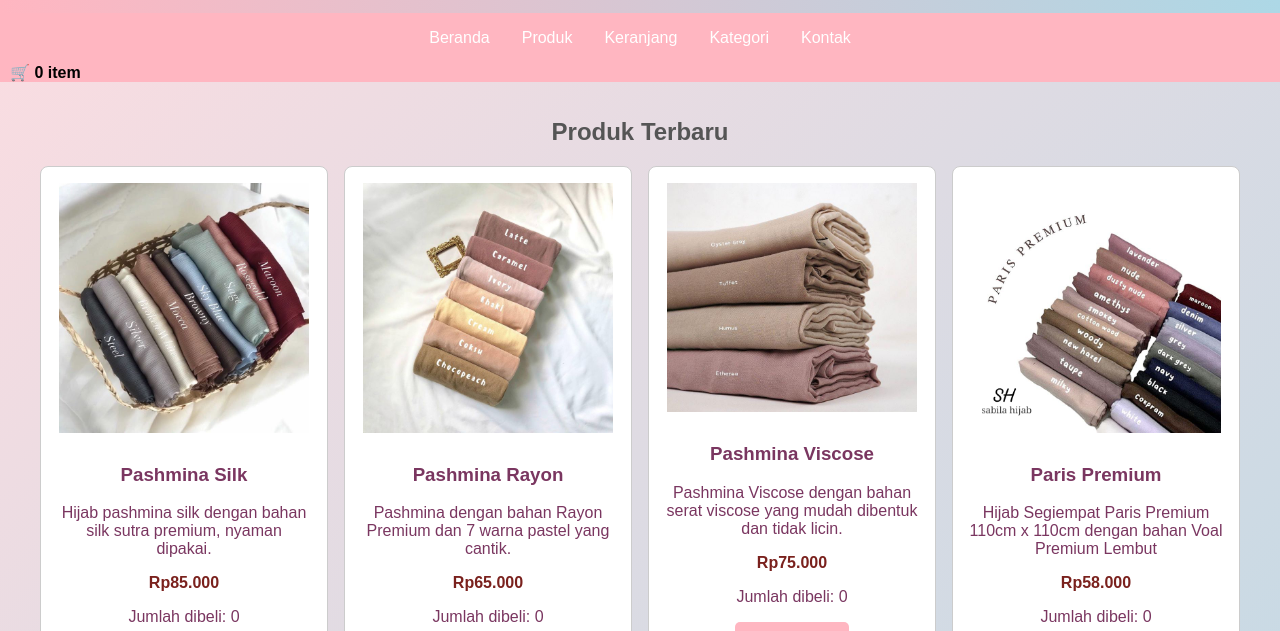
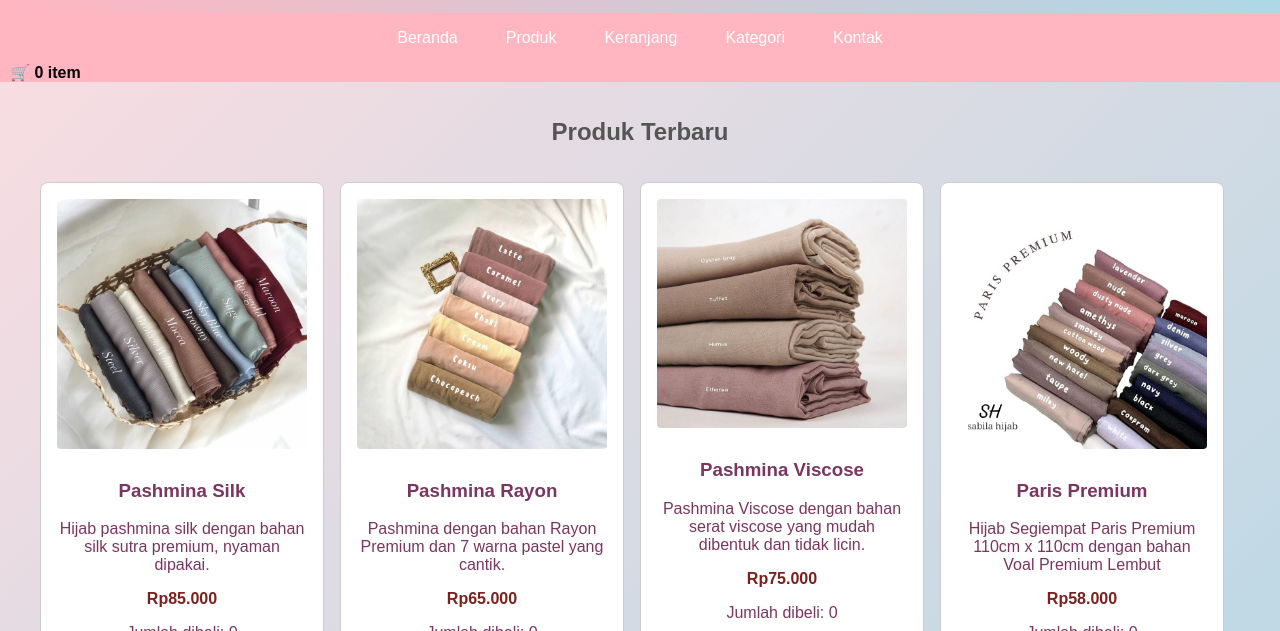
Before and after one commit to sabil4/e-commerce-project-Annisa-Aulia-Sabila-ABI2, a plain HTML site: page index.html in a window 1280 px wide. Shown: the part 169-800 px from the top of the page. Drawn offline with Linux system fonts and the light colour scheme.

Commit message:
Update style.css

```diff
--- a/style.css
+++ b/style.css
@@ -39,18 +39,23 @@ header {
 
 nav {
   background-color: #ffb6c1;
+  overflow-x: auto; /* biar scrollable kalo item banyak */
 }
 
 nav ul {
   list-style: none;
   display: flex;
+  flex-wrap: nowrap; /* biar horizontal terus */
   margin: 0;
   padding: 0;
   justify-content: center;
+  gap: 1rem;
+  overflow-x: auto; /* scrollable di HP */
 }
 
 nav ul li {
   position: relative;
+  flex: 0 0 auto;
 }
 
 nav ul li a {
@@ -58,11 +63,12 @@ nav ul li a {
   padding: 1rem;
   color: white;
   text-decoration: none;
+  white-space: nowrap; /* biar ga wrap ke bawah */
 }
 
 nav ul li a:hover {
   background-color: #add8e6;
-  color: #fff
+  color: #fff;
 }
 
 .submenu {
@@ -97,12 +103,16 @@ section {
 }
 
 .produk-grid {
-  display: grid;
-  grid-template-columns: repeat(auto-fit, minmax(250px, 1fr));
+  display: flex;
+  flex-wrap: nowrap;
+  overflow-x: auto;
   gap: 1rem;
+  padding: 1rem 0;
 }
 
-article {
+.produk-grid article {
+  flex: 0 0 auto;
+  width: 250px;
   border: 1px solid #ccc;
   border-radius: 8px;
   background-color: #fff;
@@ -110,11 +120,11 @@ article {
   text-align: center;
 }
 
-article img {
+.produk-grid article img {
   width: 100%;
-  max-width: 250px;
   height: auto;
   margin-bottom: 0.5rem;
+  border-radius: 4px;
 }
 
 .beli-btn {
@@ -162,17 +172,15 @@ table {
 .produk-grid article p {
   color: #7a3660;
 }
+
 .produk-grid article p.harga {
   color: #7a211d;
   font-weight: bold;
 }
 
-
+/* Hapus flex-direction: column di media query ini! */
 @media (max-width: 768px) {
-  nav ul {
-    flex-direction: column;
-  }
-
+  /* Tidak ada flex-direction: column lagi */
   .logo-container h1 {
     font-size: 1rem;
   }
@@ -184,3 +192,18 @@ table {
     margin: 0 auto;
   }
 }
+
+/* Tambahan opsional: scrollbar styling */
+nav ul::-webkit-scrollbar,
+.produk-grid::-webkit-scrollbar {
+  height: 8px;
+}
+nav ul::-webkit-scrollbar-thumb,
+.produk-grid::-webkit-scrollbar-thumb {
+  background: #888;
+  border-radius: 4px;
+}
+nav ul::-webkit-scrollbar-thumb:hover,
+.produk-grid::-webkit-scrollbar-thumb:hover {
+  background: #555;
+}
```
